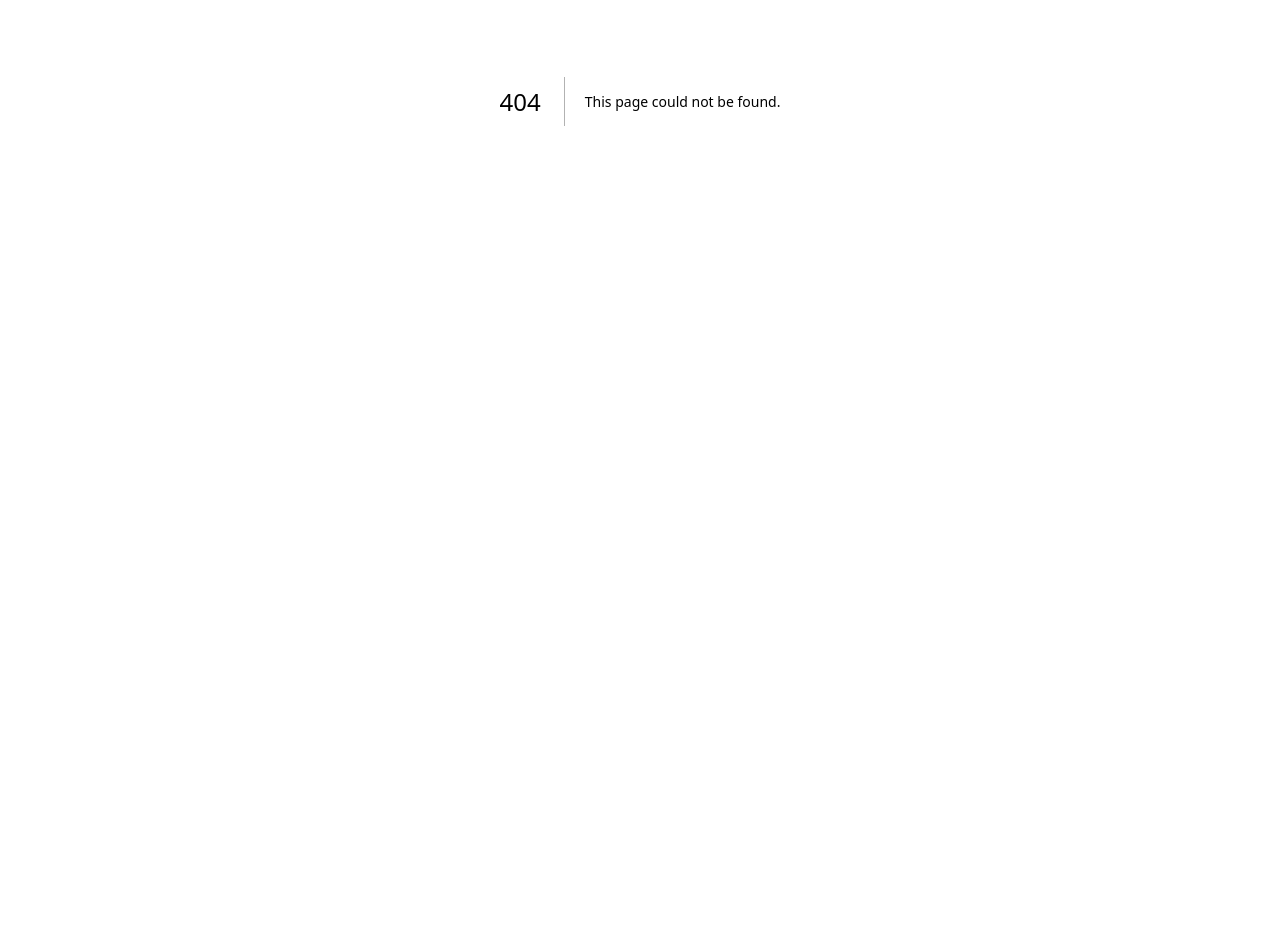
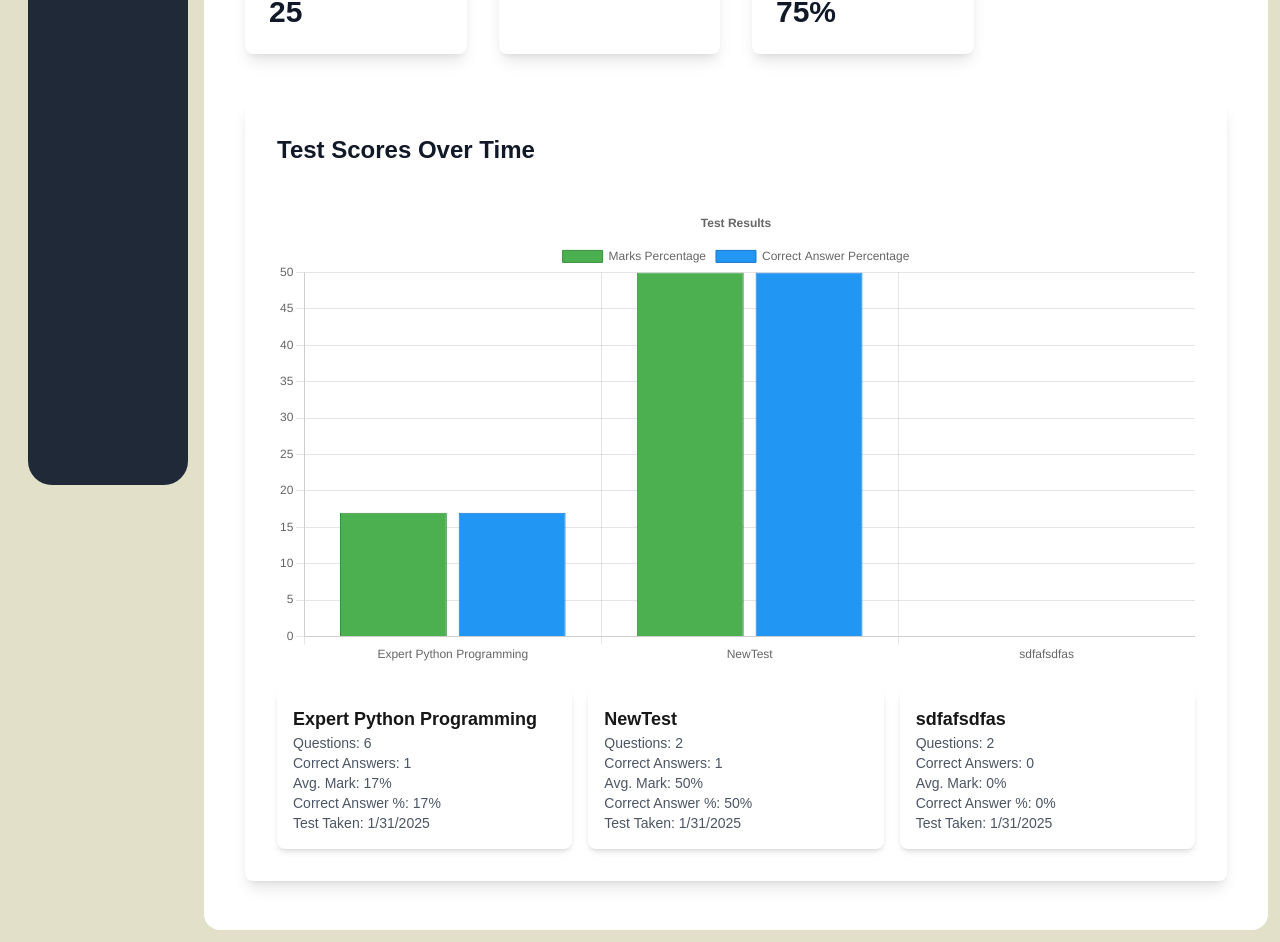
Before and after one commit to Esakkipandi0214/LearnYourserlf, a Next.js app: page /dashboard in a window 1280 px wide. Before the commit this address had no page. Shown: the part 299-1241 px from the top of the page. Before the commit the page ends 800 px from the top, so only its background shows below. Built offline with nearby package versions, Linux system fonts and the light colour scheme.

Commit message:
updates loader

```diff
--- a/src/components/AuthPages/auth-page.tsx
+++ b/src/components/AuthPages/auth-page.tsx
@@ -21,7 +21,7 @@ export default function AuthPage() {
     const Auto_auth = Cookies.get("auth_token_LearnYourSelf"); // Retrieve the JWT token
 
     if (Auto_auth) {
-      router.push("/Courses"); // Redirect to "/Courses" if the token is found
+      router.push("/dashboard"); // Redirect to "/Courses" if the token is found
     }
   }, []);
 
--- /dev/null
+++ b/src/components/Dashboard/Card.tsx
@@ -0,0 +1,17 @@
+import { FC } from "react";
+
+interface CardProps {
+  title: string;
+  value: string;
+}
+
+const Card: FC<CardProps> = ({ title, value }) => {
+  return (
+    <div className="bg-white p-6 rounded-lg shadow-lg transition-transform transform hover:scale-105 hover:shadow-xl">
+      <h2 className="text-xl font-semibold text-gray-800 mb-2">{title}</h2>
+      <p className="text-3xl font-bold text-gray-900">{value}</p>
+    </div>
+  );
+};
+
+export default Card;
--- /dev/null
+++ b/src/components/Dashboard/Chart.tsx
@@ -0,0 +1,177 @@
+import { FC, useEffect, useState } from "react";
+import { Bar, PolarArea } from "react-chartjs-2";
+import { Chart as ChartJS, CategoryScale, LinearScale, BarElement, Title, Tooltip, Legend, LineElement, PointElement, ArcElement, RadialLinearScale } from "chart.js";
+
+ChartJS.register(
+  CategoryScale,
+  LinearScale,
+  BarElement,
+  Title,
+  Tooltip,
+  Legend,
+  LineElement,
+  PointElement,
+  ArcElement,
+  RadialLinearScale
+);
+
+const submissions = [
+  {
+    _id: "679d07facbb90b627ce18ba3",
+    testId: "679b8c5f6ca43f14b95041ec",
+    testTitle: "Expert Python Programming",
+    questionCount: 6,
+    userId: "6795fce2f5a55a767b18523a",
+    totalMarks: 6,
+    marksObtained: 1,
+    submittedAt: "2025-01-31T17:27:22.196Z",
+    __v: 0,
+  },
+  {
+    _id: "679d0e61488aaa04ae66257f",
+    testId: "679d0d74488aaa04ae6624ff",
+    testTitle: "NewTest",
+    questionCount: 2,
+    userId: "6795fce2f5a55a767b18523a",
+    totalMarks: 2,
+    marksObtained: 1,
+    submittedAt: "2025-01-31T17:54:41.907Z",
+    __v: 0,
+  },
+  {
+    _id: "679d0ff3e7ead24a01646cff",
+    testId: "679d0fb5e7ead24a01646ccd",
+    testTitle: "sdfafsdfas",
+    questionCount: 2,
+    userId: "6795fce2f5a55a767b18523a",
+    totalMarks: 2,
+    marksObtained: 0,
+    submittedAt: "2025-01-31T18:01:23.940Z",
+    __v: 0,
+  }
+];
+
+interface TestResult {
+  testTitle: string;
+  totalMarks: number;
+  totalMarksObtained: number;
+  questionCount: number;
+  correctAnswers: number;
+  submissionDate: string;
+}
+
+const Chart: FC = () => {
+  const [isMobile, setIsMobile] = useState(false);
+
+  useEffect(() => {
+    const handleResize = () => {
+      setIsMobile(window.innerWidth < 768);
+    };
+
+    window.addEventListener("resize", handleResize);
+    handleResize();
+    return () => window.removeEventListener("resize", handleResize);
+  }, []);
+
+  const testResults = submissions.reduce<{ [key: string]: TestResult }>((acc, submission) => {
+    const { testTitle, marksObtained, totalMarks, submittedAt, questionCount } = submission;
+    if (!acc[testTitle]) {
+      acc[testTitle] = {
+        testTitle,
+        totalMarks: 0,
+        totalMarksObtained: 0,
+        correctAnswers: 0,
+        questionCount: 0,
+        submissionDate: submittedAt,
+      };
+    }
+    acc[testTitle].totalMarks += totalMarks;
+    acc[testTitle].totalMarksObtained += marksObtained;
+    acc[testTitle].correctAnswers += marksObtained;
+    acc[testTitle].questionCount += questionCount;
+
+    if (new Date(submittedAt) > new Date(acc[testTitle].submissionDate)) {
+      acc[testTitle].submissionDate = submittedAt;
+    }
+
+    return acc;
+  }, {});
+
+  const tests = Object.values(testResults).map((test) => {
+    const percentage = ((test.totalMarksObtained / test.totalMarks) * 100).toFixed(0);
+    const correctAnswerPercentage = ((test.correctAnswers / test.questionCount) * 100).toFixed(0);
+    return { ...test, percentage: parseInt(percentage), correctAnswerPercentage: parseInt(correctAnswerPercentage) };
+  });
+
+  const chartData = {
+    labels: tests.map((test) => test.testTitle),
+    datasets: [
+      {
+        label: "Marks Percentage",
+        data: tests.map((test) => test.percentage),
+        backgroundColor: "#4CAF50",
+        borderColor: "#388E3C",
+        borderWidth: 1,
+      },
+      {
+        label: "Correct Answer Percentage",
+        data: tests.map((test) => test.correctAnswerPercentage),
+        backgroundColor: "#2196F3",
+        borderColor: "#1976D2",
+        borderWidth: 1,
+      },
+    ],
+  };
+
+  const mobileChartData = {
+    labels: tests.map((test) => test.testTitle),
+    datasets: [
+      {
+        label: "Marks Percentage",
+        data: tests.map((test) => test.percentage),
+        backgroundColor: [
+          "#FF9800", "#FF5722", "#FFEB3B", "#8BC34A", "#2196F3"
+        ],
+        borderColor: "#FB8C00",
+        borderWidth: 1,
+      },
+      {
+        label: "Correct Answer Percentage",
+        data: tests.map((test) => test.correctAnswerPercentage),
+        backgroundColor: [
+          "#9C27B0", "#673AB7", "#3F51B5", "#4CAF50", "#FFC107"
+        ],
+        borderColor: "#7B1FA2",
+        borderWidth: 1,
+      },
+    ],
+  };
+
+  return (
+    <div className="flex flex-col space-y-6">
+      <h2 className="text-2xl font-semibold text-gray-900 mb-4">Test Scores Over Time</h2>
+
+      {isMobile ? (
+        <PolarArea className="w-full" data={mobileChartData} options={{ responsive: true, plugins: { title: { display: true, text: "Test Results" } } }} />
+      ) : (
+        <Bar className="w-full" data={chartData} options={{ responsive: true, plugins: { title: { display: true, text: "Test Results" } } }} />
+      )}
+
+      {/* Test Details for Mobile */}
+      <div className="mt-4 grid grid-cols-1 sm:grid-cols-2 lg:grid-cols-3 gap-4">
+        {tests.map((test) => (
+          <div key={test.testTitle} className="bg-white p-4 rounded-lg shadow-md">
+            <p className="font-semibold text-lg">{test.testTitle}</p>
+            <p className="text-sm text-gray-600">Questions: {test.questionCount}</p>
+            <p className="text-sm text-gray-600">Correct Answers: {test.correctAnswers}</p>
+            <p className="text-sm text-gray-600">Avg. Mark: {test.percentage}%</p>
+            <p className="text-sm text-gray-600">Correct Answer %: {test.correctAnswerPercentage}%</p>
+            <p className="text-sm text-gray-600">Test Taken: {new Date(test.submissionDate).toLocaleDateString()}</p>
+          </div>
+        ))}
+      </div>
+    </div>
+  );
+};
+
+export default Chart;
--- a/src/components/LayoutComponents/Sidebar.tsx
+++ b/src/components/LayoutComponents/Sidebar.tsx
@@ -25,9 +25,9 @@ const Sidebar: React.FC<SideProps> = ({ isOpen }) => {
         <ul className="my-4 flex flex-col gap-2 sm:my-0">
           <li className="flex rounded-lg hover:bg-gray-700 transition-colors  items-center gap-2 p-1 justify-start">
             <FaHome size={20} onClick={()=>handleRouteLink("Courses")} />
-              <Link href="/Courses" className={`${isOpen ?"block": "hidden"} lg:block`} legacyBehavior >
+              <Link href="/dashboard" className={`${isOpen ?"block": "hidden"} lg:block`} legacyBehavior >
                 <a className=" flex items-center   ">
-                  Home
+                Dashboard
                 </a>
               </Link>
           </li>
--- a/src/components/common/LoaderModer.tsx
+++ b/src/components/common/LoaderModer.tsx
@@ -1,24 +1,31 @@
 import React from 'react';
-import { RotatingLines } from "react-loader-spinner";
 
 export const GlassmorphicLoader = () => {
   return (
-    <div className="relative flex justify-center items-center h-screen bg-gray-100">
-      {/* Glassmorphic Background */}
-      <div className="absolute inset-0 z-40 bg-black/45 bg-opacity-20 backdrop-blur-md "></div>
+    <div className="flex flex-col h-screen bg-gray-100">
+      <div className="flex flex-1 flex-wrap justify-center gap-6 p-6">
+        {[1, 2, 3, 4, 5, 6].map((number, index) => (
+          <div key={index} className="flex h-[250px]">
+            <div className="px-4 rounded-lg shadow-md w-72 sm:w-96 animate-pulse bg-white/40 backdrop-blur-xl border border-white/50">
+              {/* Profile Section */}
+              <div className="flex items-center space-x-4 p-4">
+                <div className="w-16 h-16 rounded-full bg-gray-300"></div>
+                <div className="flex-1 space-y-3">
+                  <div className="w-24 h-4 bg-gray-300 rounded"></div>
+                  <div className="w-32 h-3 bg-gray-300 rounded"></div>
+                </div>
+              </div>
 
-      {/* Loader */}
-      <div className="flex absolute z-50 items-center justify-center h-[calc(100vh-6rem)]">
-      <div className="flex space-x-2">
-        <RotatingLines
-              strokeColor="#578E7E"
-              strokeWidth="5"
-              animationDuration="1"
-              width="96"
-              visible={true}
-            />
+              {/* Content Skeleton */}
+              <div className="p-4 space-y-4">
+                <div className="w-full h-4 bg-gray-300 rounded"></div>
+                <div className="w-full h-4 bg-gray-300 rounded"></div>
+                <div className="w-3/4 h-4 bg-gray-300 rounded"></div>
+              </div>
+            </div>
+          </div>
+        ))}
       </div>
-    </div>
     </div>
   );
 };
--- a/src/pages/Mytest/AttendTestPage.tsx
+++ b/src/pages/Mytest/AttendTestPage.tsx
@@ -151,7 +151,7 @@ export default function AttendTestPage() {
                   <p className="text-lg font-semibold text-black">
                     {qIndex + 1}. {question.text}
                   </p>
-                  <div className="flex gap-6 mt-4">
+                  <div className="flex flex-col sm:flex-row gap-6 mt-4">
                     {question.options.map((option, index) => (
                       <label key={index} className="flex items-center space-x-2 cursor-pointer">
                         <input
@@ -190,7 +190,7 @@ export default function AttendTestPage() {
                   <p className="text-lg font-semibold text-black">
                     {qIndex + 1}. {question.text}
                   </p>
-                  <div className="flex gap-6 mt-4">
+                  <div className="flex flex-col sm:flex-row  gap-6 mt-4">
                     {question.options.map((option, index) => {
                       const isCorrect = question.correctAnswers.includes(index);
                       const isSelected = Array.isArray(selectedAnswers[question._id])
--- /dev/null
+++ b/src/pages/dashboard/index.tsx
@@ -0,0 +1,28 @@
+import { FC } from "react";
+import Card from "@/components/Dashboard/Card";
+import Chart from "@/components/Dashboard/Chart";
+import Layout from "@/components/LayoutComponents/Layout";
+
+const Dashboard: FC = () => {
+  return (
+    <Layout>
+      <div className="max-w-7xl mx-auto px-6 py-8">
+        <h1 className="text-4xl font-bold text-gray-900 mb-8">Student Test Dashboard</h1>
+
+        {/* Card Section */}
+        <div className="grid grid-cols-1 md:grid-cols-2 lg:grid-cols-4 gap-8 mb-12">
+          <Card title="Total Tests Created" value="25" />
+          <Card title="Total Tests Taken" value="150" />
+          <Card title="Average Test Score" value="75%" />
+        </div>
+
+        {/* Chart Section */}
+        <div className="bg-white p-8 rounded-lg shadow-lg">
+          <Chart />
+        </div>
+      </div>
+    </Layout>
+  );
+};
+
+export default Dashboard;
```
Also changed, not shown: 1 other file (tests, documents, lock files or other folders).
